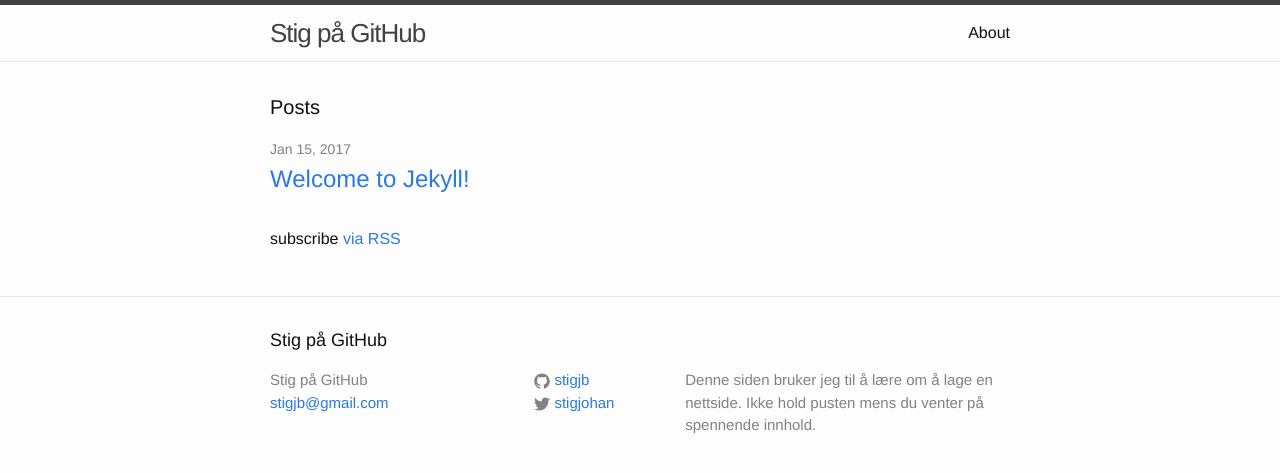
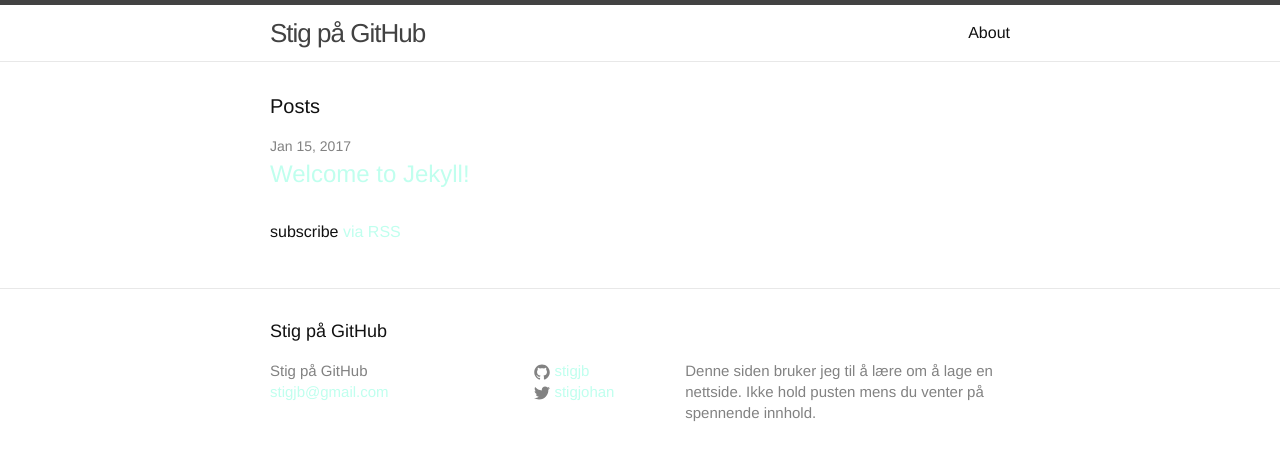
Before and after one commit to Stigjb/stigjb.github.io, a Jekyll site: the page built from index.html, in a window 1280 px wide. Shown: the top 473 px of the page. Built offline with Jekyll 4.4.1, drawn with Linux system fonts in a browser that asks for light colours.

Commit message:
prøver ting

```diff
--- a/css/main.scss
+++ b/css/main.scss
@@ -10,13 +10,13 @@
 $base-font-size:   16px;
 $base-font-weight: 400;
 $small-font-size:  $base-font-size * 0.875;
-$base-line-height: 1.5;
+$base-line-height: 1.4;
 
 $spacing-unit:     30px;
 
 $text-color:       #111;
-$background-color: #fdfdfd;
-$brand-color:      #2a7ae2;
+$background-color: #fff;
+$brand-color:      #c0ffee;
 
 $grey-color:       #828282;
 $grey-color-light: lighten($grey-color, 40%);
```
